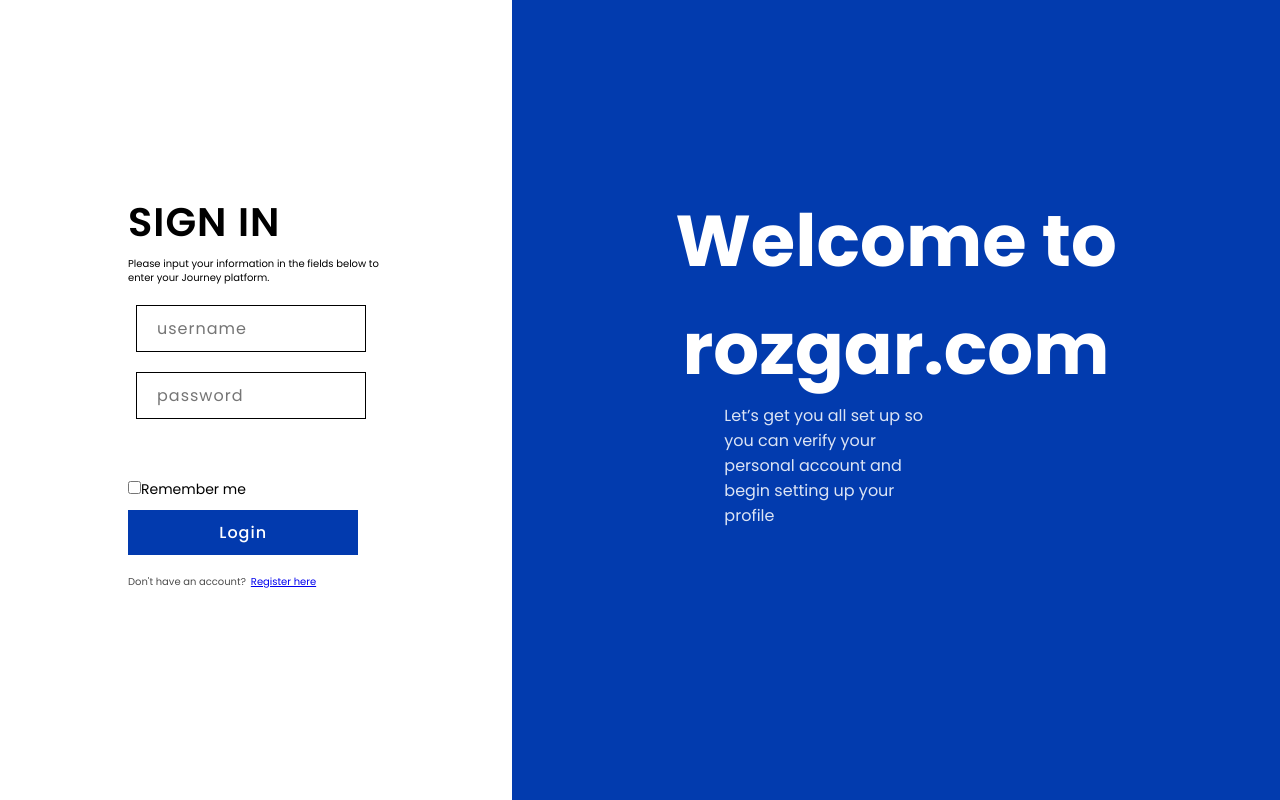
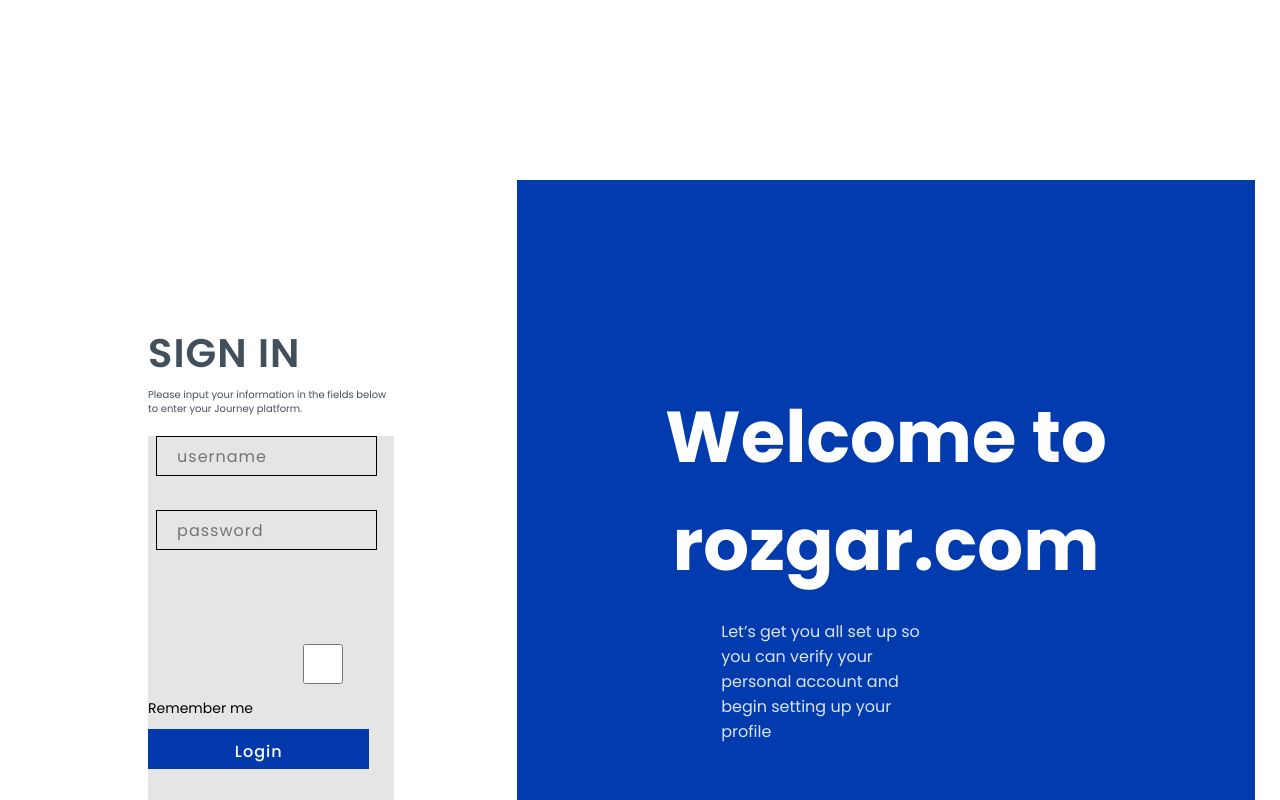
Before and after one commit to AbhinandanSingla/job_portal, a React (Create React App) app in the folder client/: page /login in a window 1280 px wide. Shown: the top 800 px of the page. Built offline with nearby package versions, Linux system fonts and the light colour scheme; a web font is replaced by a local one.

Commit message:
Updated css

```diff
--- a/client/src/Assets/styles/style.register.css
+++ b/client/src/Assets/styles/style.register.css
@@ -1,136 +1,136 @@
-/** {*/
-/*  margin: 0;*/
-/*  padding: 0;*/
-/*  box-sizing: border-box;*/
-/*}*/
+* {
+  margin: 0;
+  padding: 0;
+  box-sizing: border-box;
+}
 
-/*body {*/
-/*  margin-top: 180px;*/
-/*  display: flex;*/
-/*  justify-content: center;*/
-/*  color: #42505c;*/
-/*  align-items: center;*/
+body {
+  margin-top: 180px;
+  display: flex;
+  justify-content: center;
+  color: #42505c;
+  align-items: center;
 
-/*  background-repeat: no-repeat;*/
-/*  background-attachment: fixed;*/
-/*}*/
-/*h1 {*/
-/*  margin: 0;*/
-/*}*/
+  background-repeat: no-repeat;
+  background-attachment: fixed;
+}
+h1 {
+  margin: 0;
+}
 
-/*input {*/
-/*  width: 350px;*/
-/*  height: 40px;*/
-/*  padding: 10px;*/
-/*  border: 1px solid #d1d1d1;*/
-/*  !* box-shadow: 1px 1px 0.8px #0c1d2e; *!*/
+input {
+  width: 350px;
+  height: 40px;
+  padding: 10px;
+  border: 1px solid #d1d1d1;
+  /* box-shadow: 1px 1px 0.8px #0c1d2e; */
 
-/*  margin-bottom: 14px;*/
-/*}*/
+  margin-bottom: 14px;
+}
 
-/*select {*/
-/*  width: 350px;*/
-/*  height: 40px;*/
-/*  padding: 10px;*/
-/*  border: 1px solid #d1d1d1;*/
-/*  !* box-shadow: 1px 1px 0.8px #0c1d2e; *!*/
+select {
+  width: 350px;
+  height: 40px;
+  padding: 10px;
+  border: 1px solid #d1d1d1;
+  /* box-shadow: 1px 1px 0.8px #0c1d2e; */
 
-/*  margin-bottom: 14px;*/
-/*}*/
-/*.formcolor {*/
-/*  background-color: #e5e5e5;*/
-/*  padding: 30px;*/
-/*}*/
+  margin-bottom: 14px;
+}
+.formcolor {
+  background-color: #e5e5e5;
+  padding: 30px;
+}
 
-/*.formcolor form {*/
-/*  background-color: #ffffff;*/
-/*}*/
-/*form {*/
-/*  display: flex;*/
-/*  flex-direction: column;*/
-/*  background-color: #e5e5e5;*/
-/*}*/
-/*h1 {*/
-/*  margin-top: 20px;*/
-/*  margin-bottom: 20px;*/
-/*  align-items: center;*/
-/*  justify-items: center;*/
-/*}*/
+.formcolor form {
+  background-color: #ffffff;
+}
+form {
+  display: flex;
+  flex-direction: column;
+  background-color: #e5e5e5;
+}
+h1 {
+  margin-top: 20px;
+  margin-bottom: 20px;
+  align-items: center;
+  justify-items: center;
+}
 
-/*.button {*/
-/*  width: 60%;*/
-/*  margin-top: 30px;*/
-/*  position: relative;*/
-/*}*/
+.button {
+  width: 60%;
+  margin-top: 30px;
+  position: relative;
+}
 
-/*.button button {*/
-/*  position: absolute;*/
-/*  right: 20%;*/
-/*  bottom: 0;*/
-/*  height: 46px;*/
-/*  width: 200px;*/
-/*  margin-top: 14px;*/
-/*  color: #e5e5e5;*/
-/*  background-color: #4743e0;*/
-/*  border-radius: 8px;*/
-/*  border: 1px solid rgb(8, 68, 6);*/
-/*  box-shadow: 1px 2px 3px #252525aa;*/
-/*  font-size: 15px;*/
-/*}*/
-/*.error {*/
-/*  font-size: 12px;*/
-/*  color: rgb(122, 12, 22);*/
-/*  margin-top: -10px;*/
-/*  margin-bottom: 10px;*/
-/*}*/
+.button button {
+  position: absolute;
+  right: 20%;
+  bottom: 0;
+  height: 46px;
+  width: 200px;
+  margin-top: 14px;
+  color: #e5e5e5;
+  background-color: #4743e0;
+  border-radius: 8px;
+  border: 1px solid rgb(8, 68, 6);
+  box-shadow: 1px 2px 3px #252525aa;
+  font-size: 15px;
+}
+.error {
+  font-size: 12px;
+  color: rgb(122, 12, 22);
+  margin-top: -10px;
+  margin-bottom: 10px;
+}
 
-/*.structure {*/
-/*  background-color: #e5e5e5;*/
-/*  display: flex;*/
-/*  flex-direction: row;*/
-/*  width: fit-content;*/
-/*}*/
+.structure {
+  background-color: #e5e5e5;
+  display: flex;
+  flex-direction: row;
+  width: fit-content;
+}
 
-/*.rightside {*/
-/*  display: flex;*/
-/*  flex-direction: column;*/
-/*  margin-right: 30px;*/
-/*  padding: 10px;*/
-/*}*/
+.rightside {
+  display: flex;
+  flex-direction: column;
+  margin-right: 30px;
+  padding: 10px;
+}
 
-/*form .leftside {*/
-/*  display: flex;*/
-/*  flex-direction: column;*/
-/*  margin-right: 30px;*/
-/*  margin-left: 20px;*/
-/*  padding: 10px;*/
-/*}*/
+form .leftside {
+  display: flex;
+  flex-direction: column;
+  margin-right: 30px;
+  margin-left: 20px;
+  padding: 10px;
+}
 
-/*.dob input #dob {*/
-/*  width: 70;*/
-/*}*/
+.dob input #dob {
+  width: 70;
+}
 
-/*.line {*/
-/*  margin: 20px;*/
-/*  border: 0.7px dashed #000000;*/
-/*  width: 645px;*/
-/*  height: 0px;*/
-/*  opacity: 0.2;*/
-/*}*/
+.line {
+  margin: 20px;
+  border: 0.7px dashed #000000;
+  width: 645px;
+  height: 0px;
+  opacity: 0.2;
+}
 
-/*.termsandconditions {*/
-/*  display: flex;*/
-/*  flex-direction: row;*/
-/*  text-align: center;*/
-/*  margin-left: 60px;*/
-/*  margin-top: 20px;*/
-/*}*/
-/*.termsandconditions input {*/
-/*  display: flex;*/
-/*  flex-direction: row;*/
-/*  width: 20px;*/
-/*  height: 20px;*/
-/*  background: #ffffff;*/
-/*  border: 1px solid #d1d1d1;*/
-/*  margin-right: 5px;*/
-/*}*/
+.termsandconditions {
+  display: flex;
+  flex-direction: row;
+  text-align: center;
+  margin-left: 60px;
+  margin-top: 20px;
+}
+.termsandconditions input {
+  display: flex;
+  flex-direction: row;
+  width: 20px;
+  height: 20px;
+  background: #ffffff;
+  border: 1px solid #d1d1d1;
+  margin-right: 5px;
+}
```
